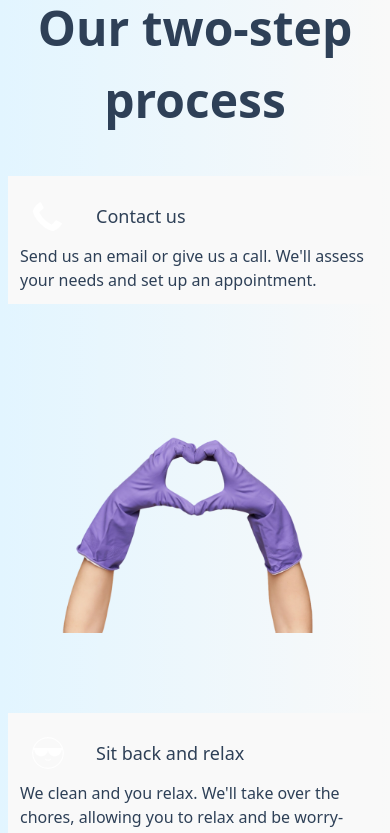
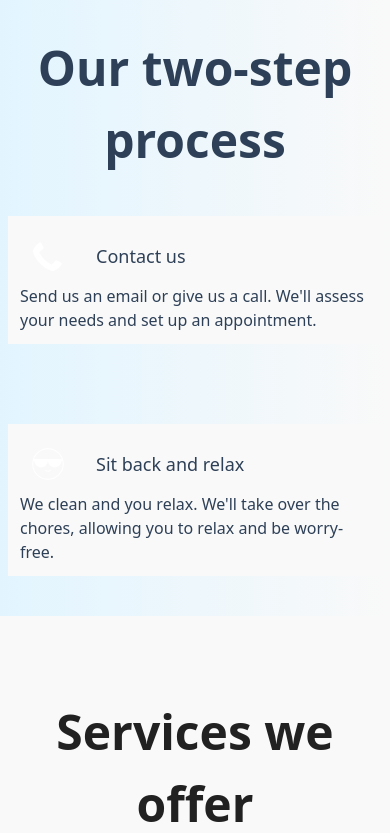
Before and after one commit to abeciana1/alba-cleaning, a Next.js app: page / in a window 390 px wide. Shown: the part 1260-2093 px from the top of the page. Built offline with nearby package versions, Linux system fonts and the light colour scheme.

Commit message:
Removed use of useMobile

```diff
--- a/components/sections/index.tsx
+++ b/components/sections/index.tsx
@@ -88,7 +88,7 @@ export const TwoColGrid: React.FC<PropChildI> = ({
 }) => {
 
     return (
-        <section className="grid grid-cols-1 md:grid-cols-2 pt-10 md:pt-20 md:py-0 gap-20 items-center">
+        <section className="grid grid-cols-1 md:grid-cols-2 py-10 md:py-20 md:py-0 gap-20 items-center">
             { children }
         </section>
     )
--- a/pages/index.tsx
+++ b/pages/index.tsx
@@ -5,8 +5,7 @@ import {
   TopHeroSection,
   HeroSection,
   HeroSectionReverse,
-  TwoColGrid,
-  ThreeColGrid
+  TwoColGrid
 } from '@/components/sections'
 import { TipQuote } from '@/components/Quote'
 import { PageMargin } from '@/components/layouts'
@@ -19,7 +18,6 @@ import relaxIcon from '@/public/relax'
 export default function Home() {
 
   const [currentQuote, setQuote] = useState<string>("")
-  const [ isMobile, setMobile ] = useState(false)
 
   const randomIndexNum = (): number => {
     return Math.floor(Math.random() * (Tips.length - 1))
@@ -28,16 +26,6 @@ export default function Home() {
   useEffect(() => {
     setQuote(Tips[randomIndexNum()])
   }, [])
-
-  useEffect(() => {
-    if (window) {
-      if (window?.innerWidth < 1024) {
-        setMobile(true)
-      } else {
-        setMobile(false)
-      }
-    }
-  }, [isMobile])
 
   return (
     <>
@@ -76,30 +64,20 @@ export default function Home() {
         <section className="text-center pt-10 md:pt-20">
           <h2 className="text-charcoal">Our two-step process</h2>
         </section>
-        <ThreeColGrid>
+        <TwoColGrid>
           <Teaser
             title="Contact us"
             body="Send us an email or give us a call. We'll assess your needs and set up an appointment."
             icon={callIcon}
             iconClass="w-14 h-14 from-dishycoral p-3"
           />
-          {isMobile &&
-            <section>
-              <Image
-                src="/gloves-heart.webp"
-                alt="gloves creating heart"
-                width={2000}
-                height={1333}
-              />
-            </section>
-          }
           <Teaser
             title="Sit back and relax"
             body="We clean and you relax. We'll take over the chores, allowing you to relax and be worry-free."
             icon={relaxIcon}
             iconClass="w-14 h-14 p-3 from-shadowblue"
           />
-        </ThreeColGrid>
+        </TwoColGrid>
       </PageMargin>
       <PageMargin>
         <section className="mt-20">
```
Also changed, not shown: hooks/useMobile.ts (added, +20 -0 lines).
